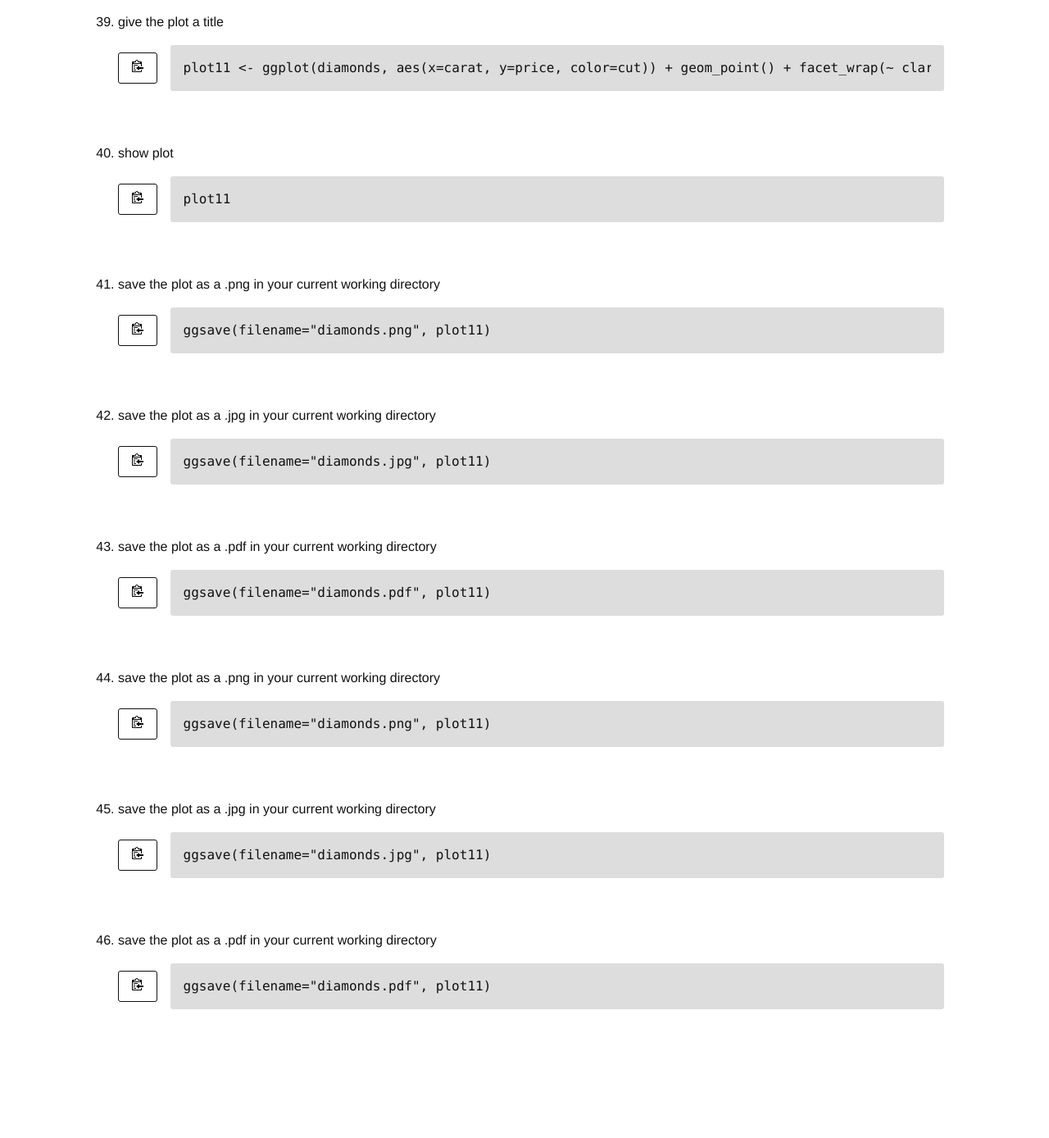
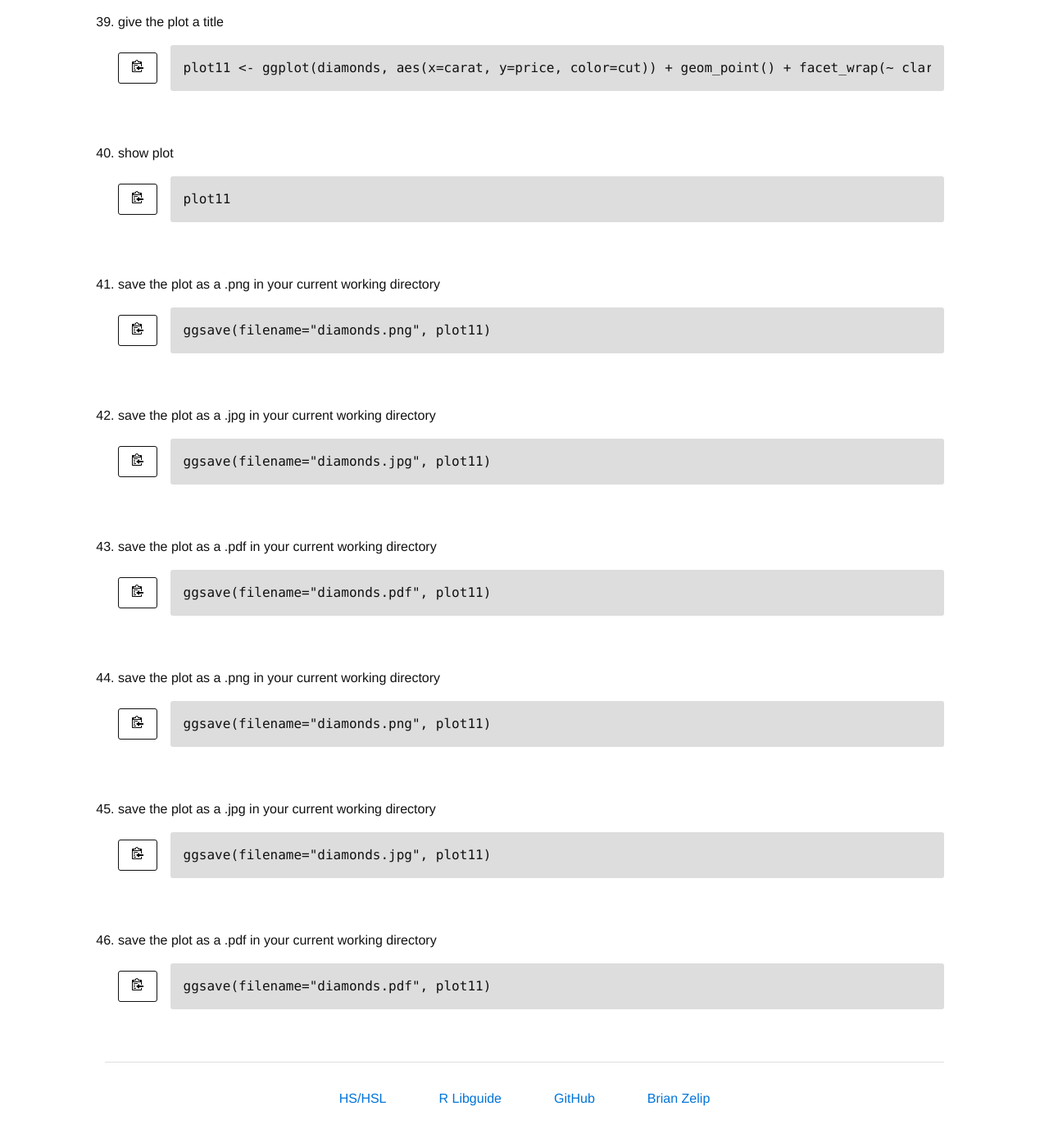
Before and after one commit to hshsl-training/R-workshop, a Jekyll site: the page built from index.html, in a window 1280 px wide and 1400 px high, scrolled down 6302 px. Shown: the top 1388 px of the window at 82% size. Built offline with Jekyll 4.4.1, drawn with Linux system fonts in a browser that asks for light colours; a style sheet for code colours, icons or effects is not loaded; before the commit the page ends 7597 px from its top, so only the background shows below that.

Commit message:
add footer

```diff
--- /dev/null
+++ b/_includes/footer.html
@@ -0,0 +1,16 @@
+<footer class="border-top py3">
+        <ul class="list-reset flex justify-center">
+          <li class="px3">
+            <a href="http://www.hshsl.umaryland.edu">HS/HSL</a>
+          </li>
+          <li class="px3">
+            <a href="http://guides.hshsl.umaryland.edu/R">R Libguide</a>
+          </li>
+          <li class="px3">
+            <a href="https://github.com/hshsl-training/R-workshop">GitHub</a>
+          </li>
+          <li class="px3">
+            <a href="http://www.hshsl.umaryland.edu/about/staff/profile.cfm?id=bzelip">Brian Zelip</a>
+          </li>
+        </ul>
+      </footer>
--- a/_includes/styles.css
+++ b/_includes/styles.css
@@ -4,3 +4,4 @@
       .overflow-scroll { overflow:scroll; }
       .border-blue { border:1px solid #0074d9; }
       .x-group-item { margin-left: -1px; }
+      .justify-center { justify-content: center; }
--- a/_layouts/default.html
+++ b/_layouts/default.html
@@ -27,6 +27,8 @@
       <h2>{{ page.heading }}</h2>
 
       {% include ordered-list-logic.html %}
+
+      {% include footer.html %}
     </div>
 
     {% include scripts.html %}
```
